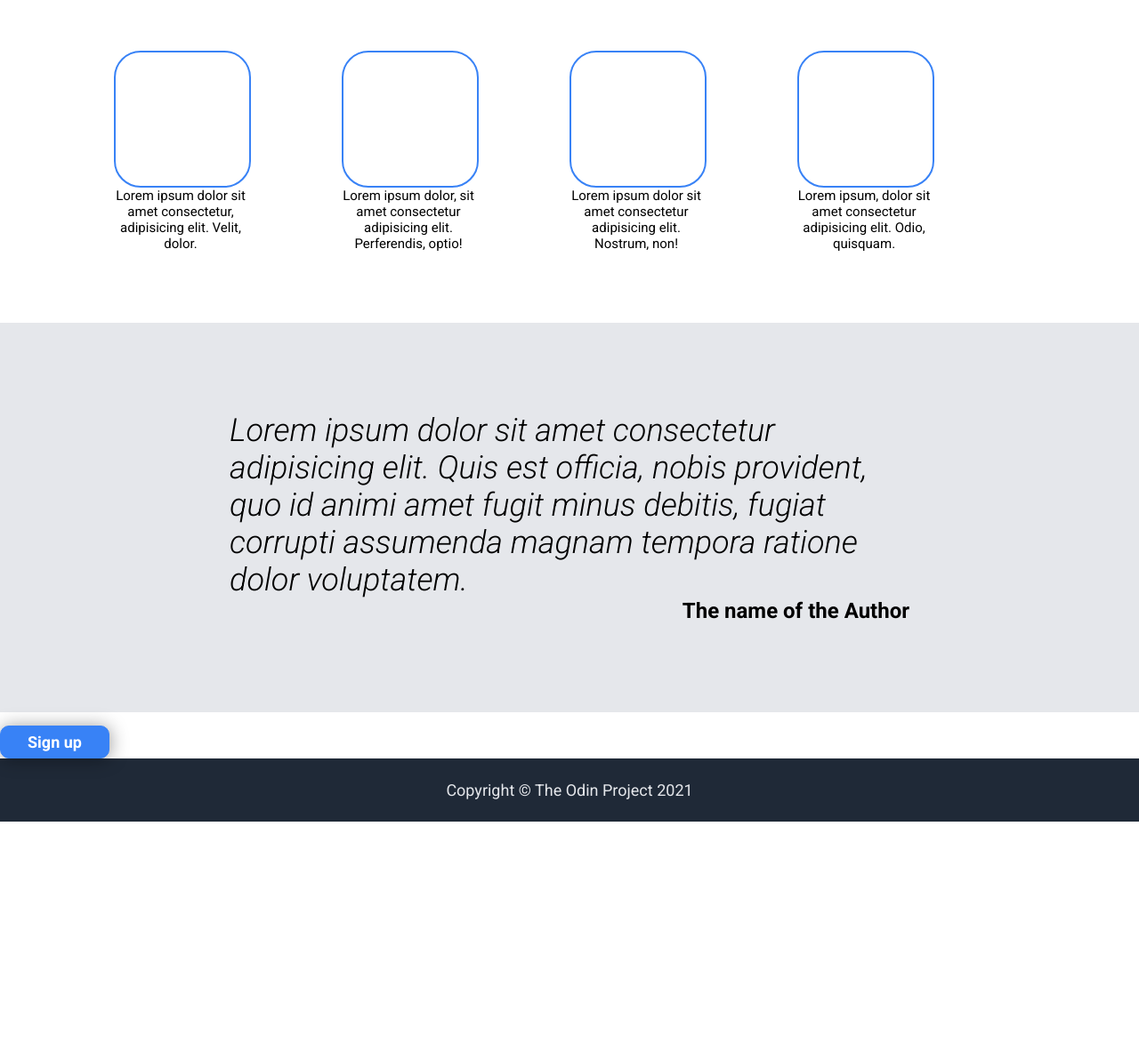
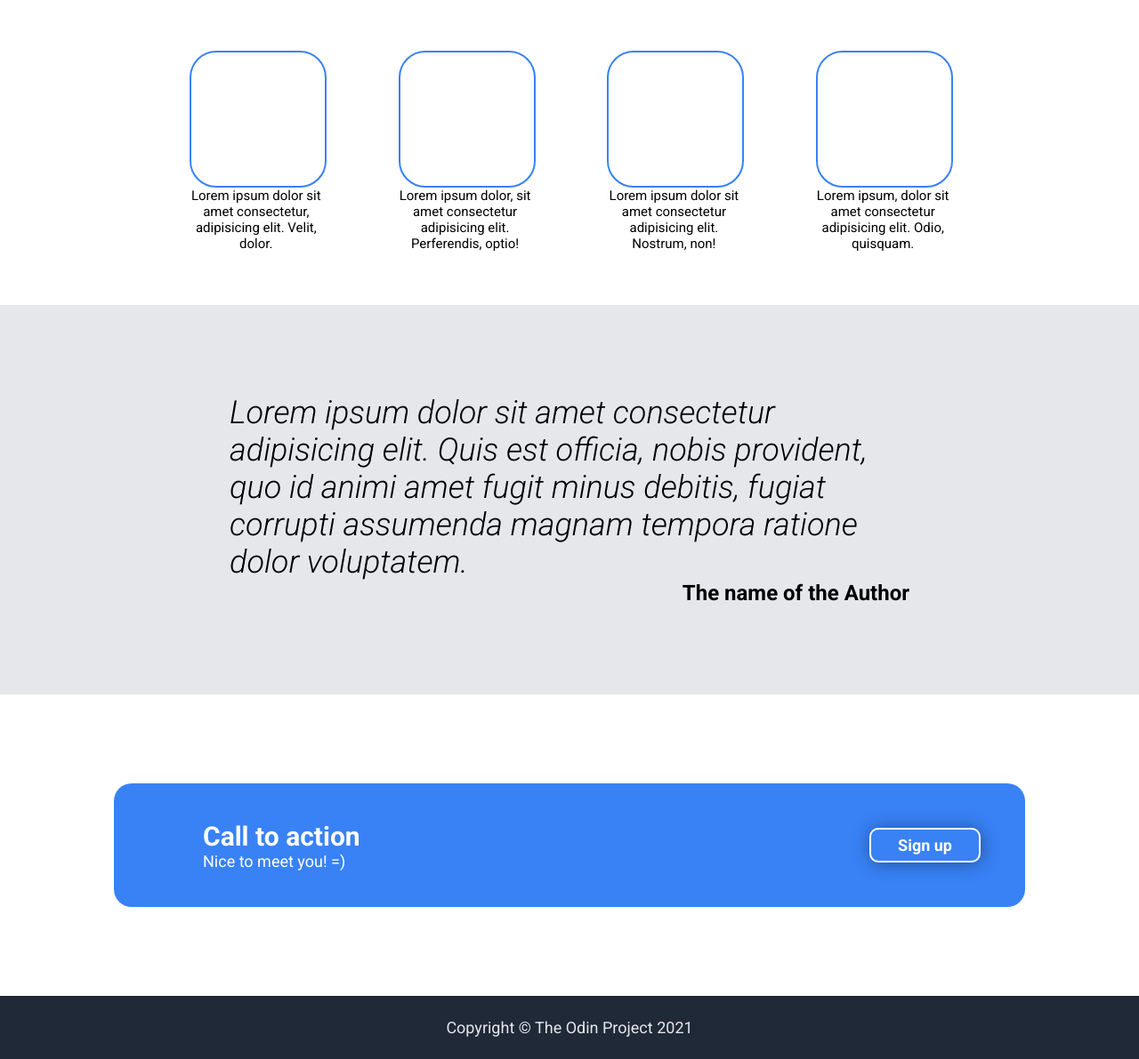
Before and after one commit to asaks84/theOdinProject-lessons, a plain HTML site: page landingPage-exercise/index.html in a window 1280 px wide. Shown: the part 582-1773 px from the top of the page at 89% size. Before the commit the page ends 1506 px from the top, so only its background shows below. Drawn offline with Linux system fonts and the light colour scheme.

Commit message:
End the landing page project. Maybe I'll revist the project later

```diff
--- a/landingPage-exercise/index.html
+++ b/landingPage-exercise/index.html
@@ -41,8 +41,8 @@
                     </p>
                     <button type="submit">Sign up</button>
                 </div>
-                <div class="hero-content imagebox">
-                    <p>placeholder for image</p>
+                <div class="hero-content imagebox relative">
+                    <p class="middle">placeholder for image</p>
                 </div>
             </div>
         </div>
@@ -86,9 +86,14 @@
         </div>
 
         <!-- ACTION -->
-        <div class="signup">
-            <div class="text"></div>
-            <button>Sign up</button>
+        <div class="center">
+            <div class="signup flex-content">
+                <div class="text">
+                    <h3>Call to action</h3>
+                    <p>Nice to meet you! =)</p>
+                </div>
+                <button>Sign up</button>
+            </div>
         </div>
     </main>
 
--- a/landingPage-exercise/style.css
+++ b/landingPage-exercise/style.css
@@ -20,7 +20,6 @@ button {
     padding: 7px 30px;
     background-color: #3882f6;
     box-shadow: 1px 1px 20px 0 #00000063;
-    border: solid #3882f6 1px;
     text-decoration: none;
     text-align: center;
     margin-top: 15px;
@@ -89,12 +88,15 @@ footer p {
 .hero-content:first-child{
     margin-right: 30px;
 }
+.hero-content button{
+    border: solid #3882f6 1px;
+}
 .imagebox{
     background: rgba(255, 255, 255, 0.24);
     text-align: center;
-    position: relative;
 }
-.imagebox p {
+.relative { position: relative ;}
+.middle {
     position: absolute;
     transform: translate(-50%, -50%);
     top: 50%;
@@ -112,10 +114,12 @@ main h2 {
     text-align: center;
     margin-bottom: 60px;
 }
-main .flex-content{ justify-content: space-evenly;}
+#boxes .flex-content{
+    justify-content: space-evenly;
+}
 .main-boxes{
     flex: 1;
-    margin-bottom: 20px;
+    max-width: 150px;
 }
 .main-boxes .images{
     border: 2px solid #3882f6;
@@ -150,3 +154,26 @@ main .flex-content{ justify-content: space-evenly;}
     font-style: normal;
     font-size: 24px;
 }
+
+/* ACTION */
+.signup{
+    background-color: #3882f6;
+    border-radius: 20px;
+    margin: 100px 0;
+    color: white;
+    align-items: center;
+}
+
+.signup .text{
+    margin-left: 100px;
+}
+
+.signup h3{
+    font-size: 30px;
+}
+.signup button{
+    border: white solid 2px;
+    margin: 50px;
+    margin-left: auto; /* positioning elementos on flexbox on the right */
+
+}
```
